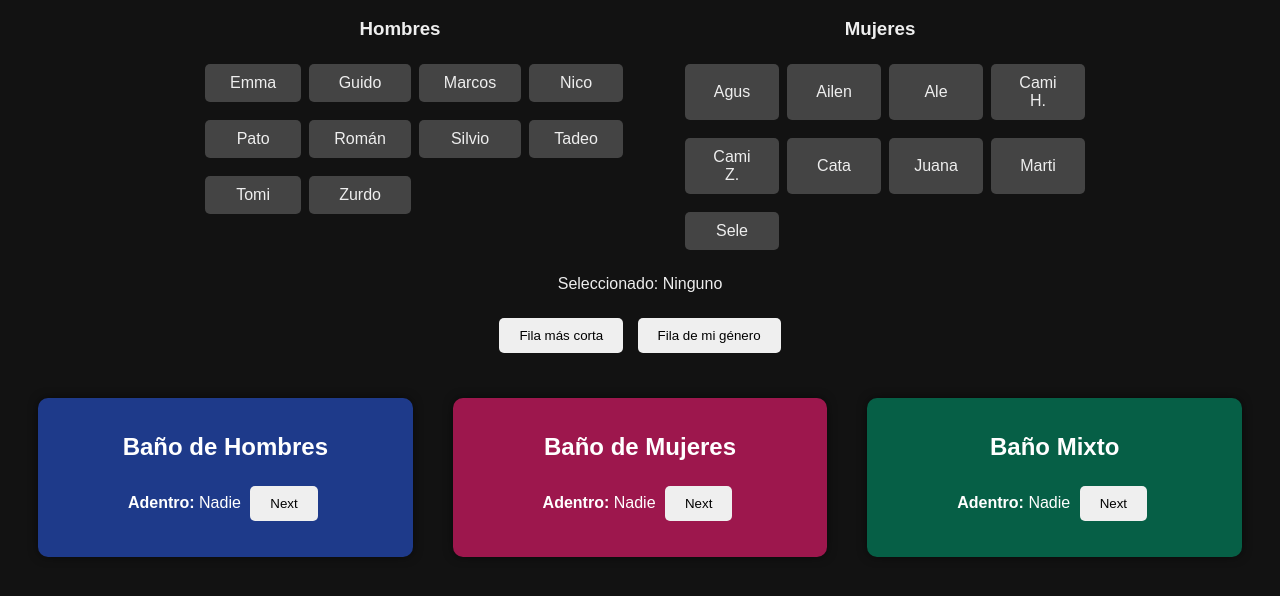
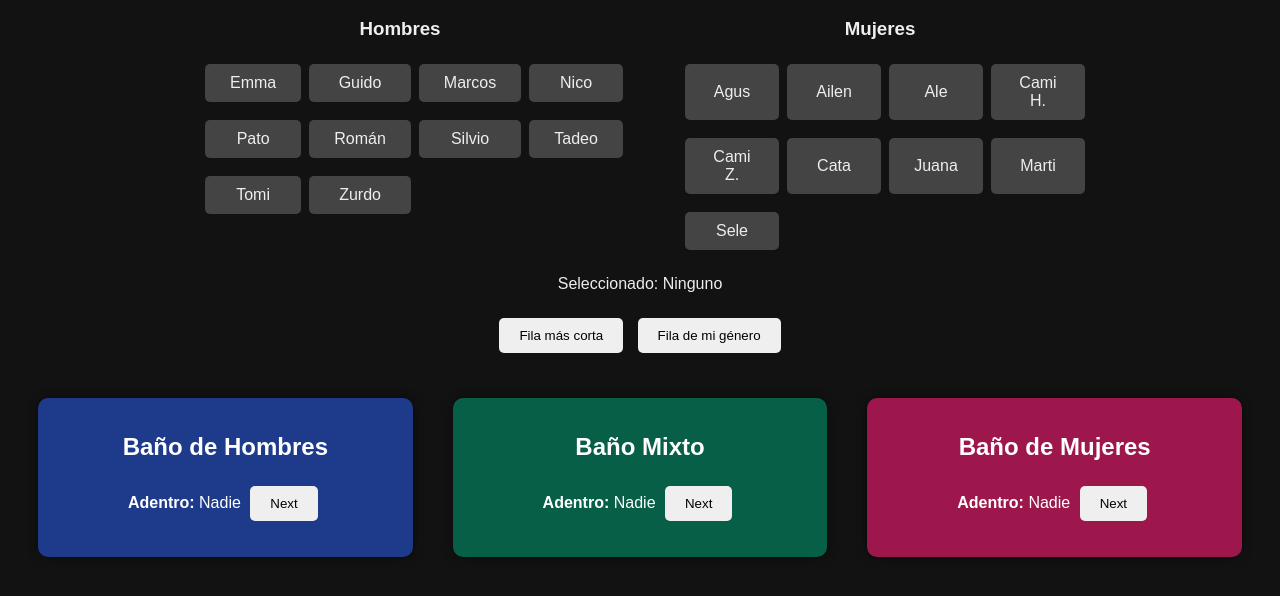
Before and after one commit to MatiasCerioni/MatiasCerioni.github.io, a plain HTML site: page index.html in a window 1280 px wide. Shown: the part 108-704 px from the top of the page. Drawn offline with Linux system fonts and the light colour scheme; no server answers.

```diff
--- a/index.html
+++ b/index.html
@@ -22,8 +22,8 @@
 
     const bathrooms = {
       men: { name: "Baño de Hombres", gender: "M", color: "#1e3a8a" },   // blue
-      women: { name: "Baño de Mujeres", gender: "F", color: "#9d174d" }, // pink
-      any: { name: "Baño Mixto", gender: "Any", color: "#065f46" }       // green
+      any: { name: "Baño Mixto", gender: "Any", color: "#065f46" },       // green
+      women: { name: "Baño de Mujeres", gender: "F", color: "#9d174d" } // pink
     };
 
     const people = [
```
